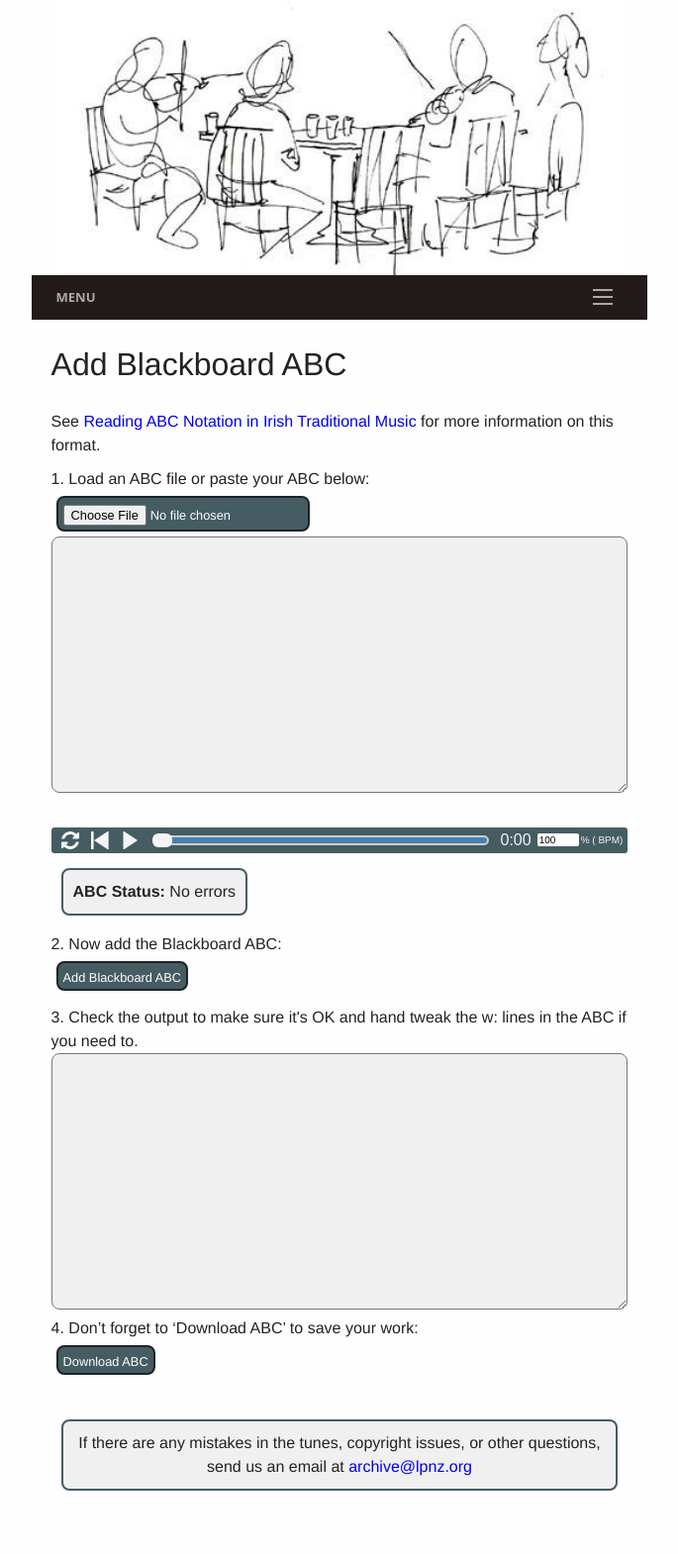
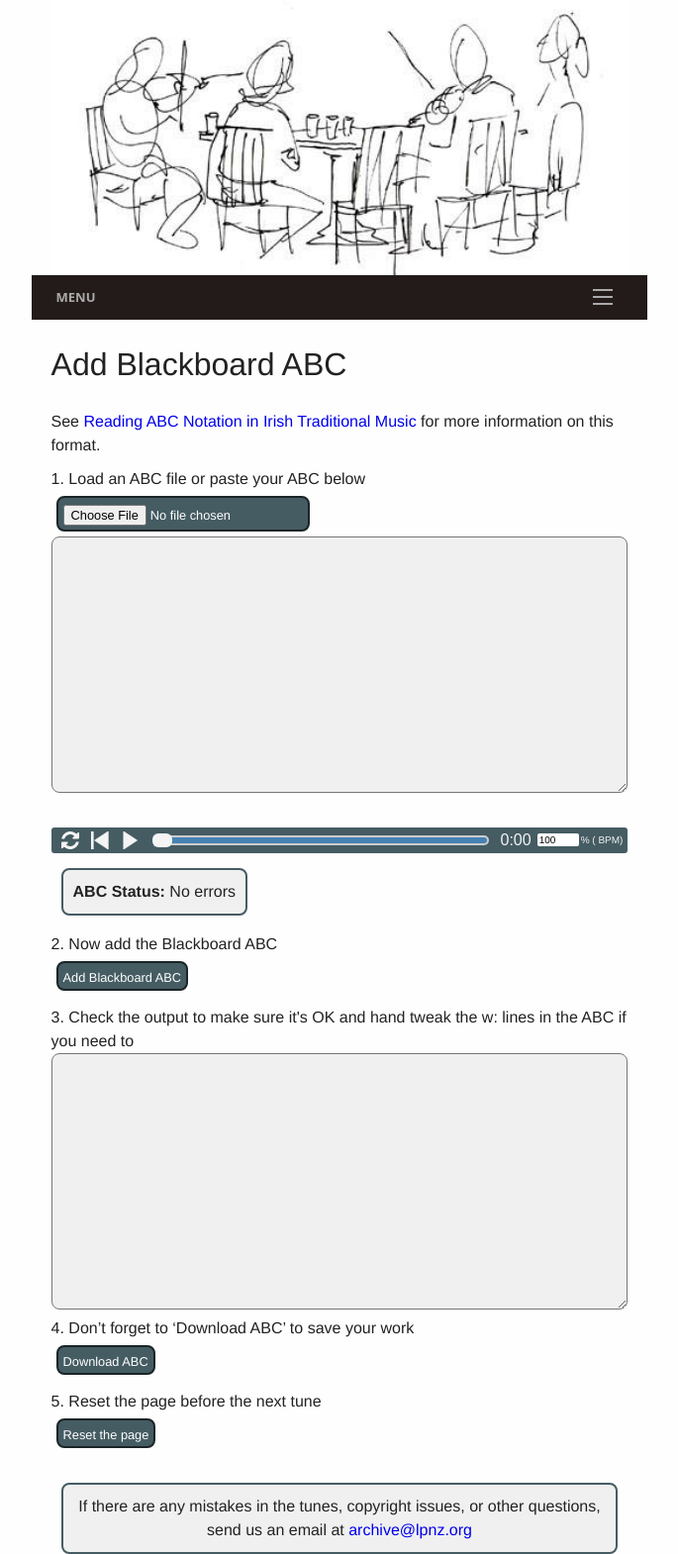
Before and after one commit to slow-session/irish.session.nz, a Jekyll site: the page built from toolBox/addBlackboardABC.md, in a window 1280 px wide. Shown: the whole page at 99% size, without its empty margins (297-982 px from the left). Built offline with Jekyll 4.4.1, drawn with Linux system fonts in a browser that asks for light colours; before the commit the page ends 1506 px from its top, so only the background shows below that.

Commit message:
modified:   toolBox/addBlackboardABC.md

```diff
--- a/toolBox/addBlackboardABC.md
+++ b/toolBox/addBlackboardABC.md
@@ -8,7 +8,7 @@ See <a href="https://www.irishconcertinalessons.com/blogs/reading-abc-notation-i
 </p>
 
 <div>
-    1. Load an ABC file or paste your ABC below:
+    1. Load an ABC file or paste your ABC below
     <input type="file" id="files" class='filterButton' name="files[]" accept=".abc" />
     <output id="fileInfo"></output>
     <p />
@@ -28,7 +28,7 @@ See <a href="https://www.irishconcertinalessons.com/blogs/reading-abc-notation-i
 
 <div>
     <!-- Add the Blackboard ABC-->
-    2. Now add the Blackboard ABC:
+    2. Now add the Blackboard ABC
     <form>
         <input value='Add Blackboard ABC' type='button' class='filterButton'
             onclick='addBlackboardABC(document.getElementById("textAreaABC").value)' />
@@ -36,21 +36,26 @@ See <a href="https://www.irishconcertinalessons.com/blogs/reading-abc-notation-i
     <p />
 </div>
 <div>
-    3. Check the output to make sure it's OK and hand tweak the w: lines in the ABC if you need to.
+    3. Check the output to make sure it's OK and hand tweak the w: lines in the ABC if you need to
 </div>
 <div>
     <textarea name='abc' id="textAreaABCplus" class="abcText" rows="13" spellcheck="false"></textarea>
 </div>
 <div>
     <!-- Allow the user to save their ABC-->
-    4. Don’t forget to ‘Download ABC’ to save your work:
+    4. Don’t forget to ‘Download ABC’ to save your work
     <form>
-        <span title="Download the ABC you've entered. Don't lose your work!">
-            <input value='Download ABC' type='button' class='filterButton'
+        <input value='Download ABC' type='button' class='filterButton'
                 onclick='wssTools.downloadABCFile(document.getElementById("textAreaABCplus").value)' />
-        </span>
     </form>
     <p />
+</div>
+
+<div>
+   5. Reset the page before the next tune
+   <form>
+       <input value='Reset the page' id='reset' type='button' class='filterButton' aria-label="Reset page" onclick='resetAddBlackboardABCpage()'/>
+    </form>
 </div>
 
 <script>
```
Also changed, not shown: other parts of toolBox/addBlackboardABC.md (+10 -0 lines).
